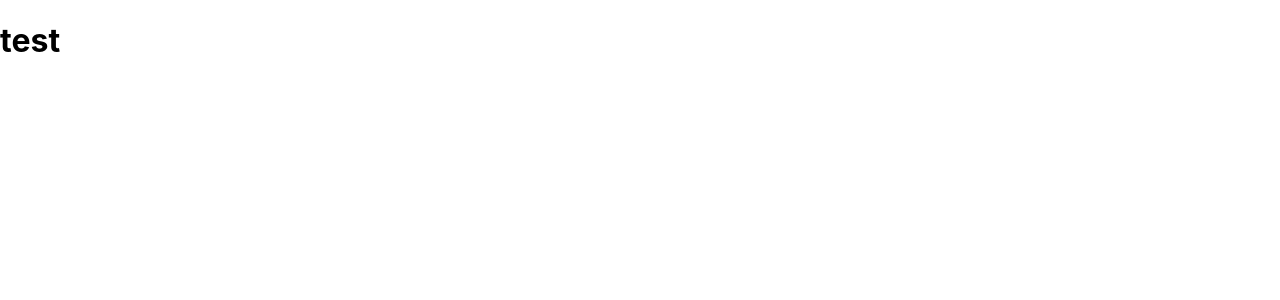
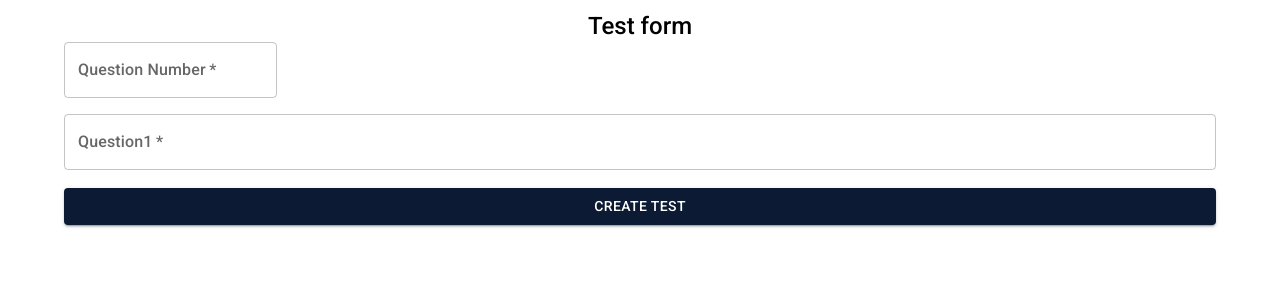
Before and after one commit to alpha0zero/testme, a Next.js app: page /test in a window 1280 px wide. Shown: the top 300 px of the page. Built offline with nearby package versions, Linux system fonts and the light colour scheme.

Commit message:
adding test route

```diff
--- a/pages/test/index.tsx
+++ b/pages/test/index.tsx
@@ -1,5 +1,51 @@
+import { Box, Button, Container, TextField, Typography } from "@mui/material";
+import { useState } from "react";
+
 const Home = () => {
-  return <h1>test</h1>;
+  const [quesNum, setQuesNum] = useState<number>(1);
+
+  return (
+    <Container sx={{ marginTop: "10px" }}>
+      <Typography component="h1" variant="h5" sx={{ textAlign: "center" }}>
+        Test form
+      </Typography>
+
+      <Box component="form">
+        <TextField
+          onChange={(e) => {
+            if (+e.target.value < 2) e.target.value = "1";
+            setQuesNum(+e.target.value);
+          }}
+          type="number"
+          required
+          id="question__number"
+          label="Question Number"
+          name="ques_num"
+        />
+        {new Array(quesNum).fill(1).map((_, i) => (
+          <div key={i}>
+            <TextField
+              fullWidth
+              margin="normal"
+              required
+              id="question"
+              label={`Question${i + 1}`}
+              name={`question${i + 1}`}
+            />
+          </div>
+        ))}
+
+        <Button
+          fullWidth
+          type="submit"
+          variant="contained"
+          sx={{ marginTop: "10px" }}
+        >
+          Create Test
+        </Button>
+      </Box>
+    </Container>
+  );
 };
 
 export default Home;
--- a/pages/u/dashboard.tsx
+++ b/pages/u/dashboard.tsx
@@ -90,17 +90,17 @@ const Dashboard = ({ user }: { user: User }) => {
           />
         </Box>
         <Grid sx={{ marginTop: "15px" }} container spacing={5}>
-          <Grid xs={6}>
+          <Grid item xs={6}>
             <Skeleton />
             <Skeleton animation="wave" />
             <Skeleton />
           </Grid>
-          <Grid xs={6}>
+          <Grid item xs={6}>
             <Skeleton />
             <Skeleton animation="wave" />
             <Skeleton />
           </Grid>
-          <Grid xs={6}>
+          <Grid item xs={6}>
             <Skeleton />
             <Skeleton animation="wave" />
             <Skeleton />
```
